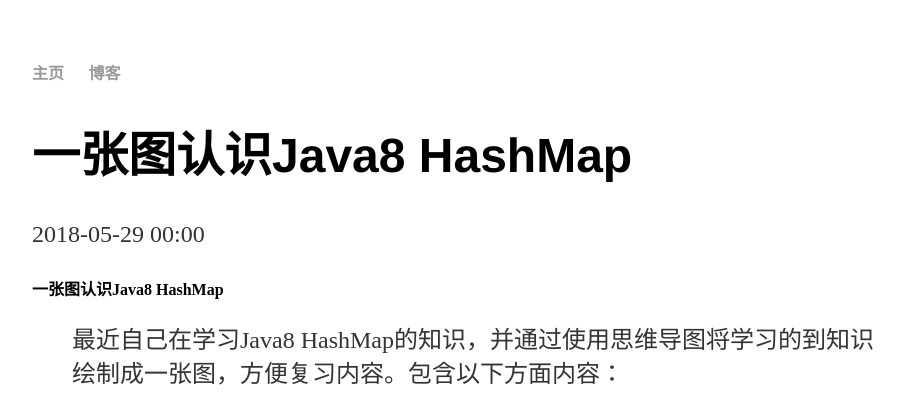
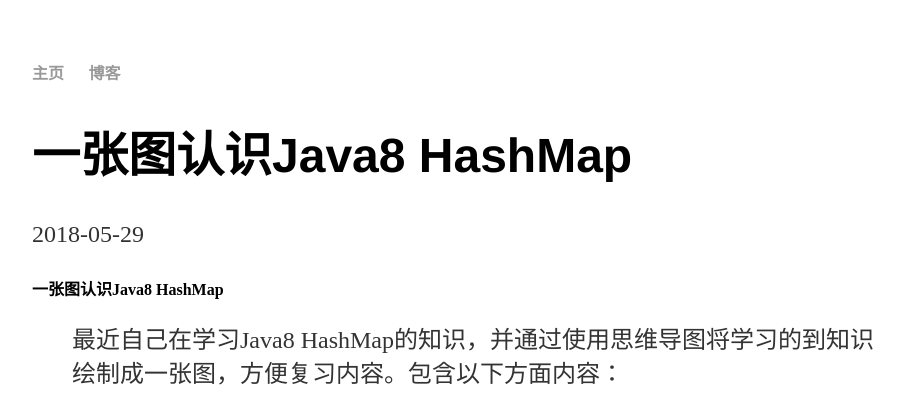
Before and after one commit to lizhaoxin/lizhaoxin.github.io, a Jekyll site: the page built from _posts/2018-05-29-Java8-HashMap.md, in a window 1280 px wide. Shown: the top 417 px of the page, without its empty margins (160-1064 px from the left). Built offline with Jekyll 4.4.1, drawn with Linux system fonts in a browser that asks for light colours.

Commit message:
Update post.html

```diff
--- a/_layouts/post.html
+++ b/_layouts/post.html
@@ -2,7 +2,7 @@
 layout: default
 ---
 <h1>{{ page.title }}</h1>
-<p class="meta">{{ page.date | date: "%Y-%m-%d %H:%M" }}</p>
+<p class="meta">{{ page.date | date: "%Y-%m-%d" }}</p>
 
 <div class="post">
   {{ content }}
```
